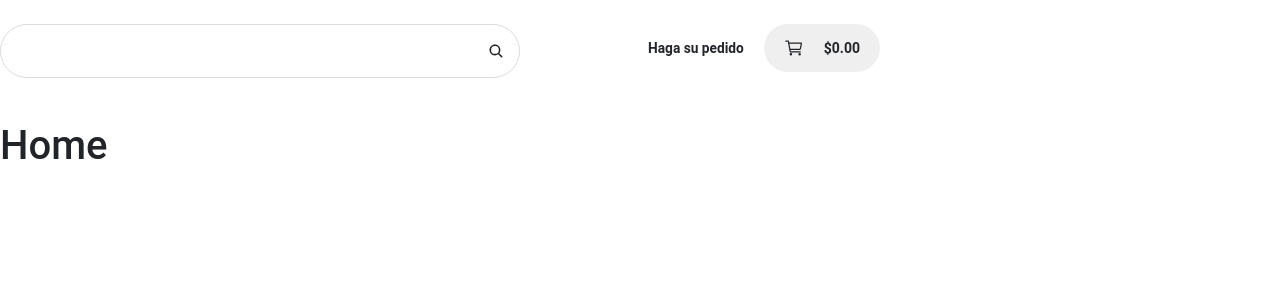
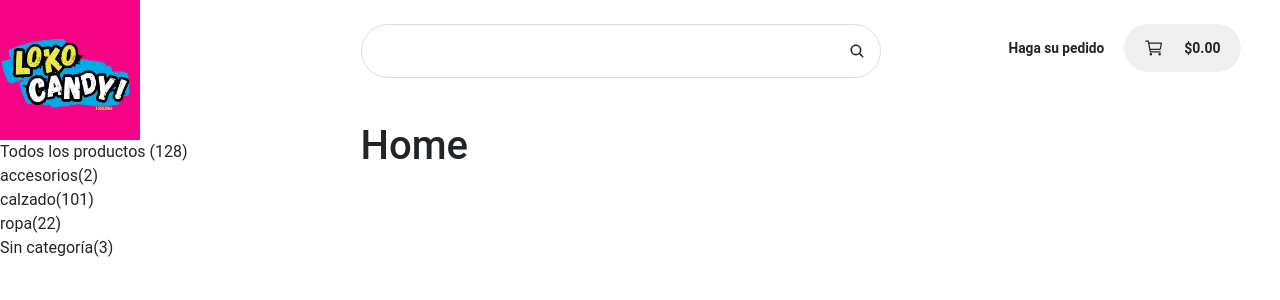
Before and after one commit to Yu13ppe/Lokocandy, a React (Create React App) app: page / in a window 1280 px wide. Shown: the top 300 px of the page. Built offline with nearby package versions, Linux system fonts and the light colour scheme; a web font is replaced by a local one.

Commit message:
commit to continue

```diff
--- /dev/null
+++ b/src/Assets/Scss/_Home.scss
@@ -0,0 +1,37 @@
+.Content{
+    width: 100%;
+
+    display: grid;
+    grid-template-columns: 25% 75%;
+    margin: 0 auto;
+    max-width: 1290px;
+    width: 1290px;
+    height: 100vh;
+    min-height: 100vh;
+    max-height: 100vh;
+}
+
+
+.list-product {
+    overflow: hidden;
+    overflow-y: auto;
+    width: 100%;
+    height: 100%;
+    display: flex;
+    flex-direction: column;
+    padding-left: 4px;
+
+    display: flex;
+    // justify-content: space-evenly;
+    flex: 1 1;
+
+    overflow: visible;
+    overflow-y: visible;
+    width: auto;
+    height: auto;
+
+    @media screen and (min-width: 1023px){
+        padding-left: 2.375rem;
+        padding-right: 2.375rem;
+    }
+}
--- /dev/null
+++ b/src/Assets/Scss/_SideBar.scss
@@ -0,0 +1,81 @@
+.SiderBar {
+    margin-right: 6px;
+    box-sizing: border-box;
+    width: 100%;
+    overflow: clip;
+    position: relative;
+    border-right: 1px solid #dcdcdc;
+    padding: 10px 0 0;
+
+
+    .SideBar-Items {
+        font-size: .875rem;
+
+        display: flex;
+        flex-direction: row;
+        flex-wrap: wrap;
+        align-items: stretch;
+
+        height: 100%;
+        background-color: #fff;
+        justify-content: space-between;
+        position: relative;
+        padding: 1rem;
+        margin: 0;
+        overflow: hidden;
+        overflow-y: auto;
+
+        position: fixed;
+        max-width: 316.5px;
+        width: calc(25vw - 6px);
+        padding-bottom: 2rem;
+        height: 97vh;
+
+        @media only screen and (min-width: 1025px) {
+            padding: 1.25rem 2.5rem;
+        }
+
+        .SideBar-Profile {
+            margin-bottom: 1rem;
+            flex-direction: column !important;
+            display: flex !important;
+            align-content: baseline;
+            font-family: Inter, sans-serif;
+            font-weight: 400;
+
+            position: relative;
+            display: flex;
+            flex-direction: row;
+            flex-wrap: wrap;
+            justify-content: inherit;
+            align-items: stretch;
+            width: 100% !important;
+            padding: 1rem 0;
+
+            justify-content: flex-start;
+
+            .image {
+                position: relative;
+                display: inline-block;
+                vertical-align: middle;
+                max-width: 100%;
+                background-color: transparent;
+
+                margin-right: 0.25em;
+                display: inline-block;
+                width: 2em;
+                height: 2em;
+                border-radius: 500rem;
+            }
+
+            img {
+                overflow-clip-margin: content-box;
+                overflow: clip;
+
+                border: 1px solid #e0e0e0;
+
+                max-width: 100%;
+            }
+        }
+    }
+}
--- a/src/Assets/Scss/index.scss
+++ b/src/Assets/Scss/index.scss
@@ -1,4 +1,6 @@
 @use 'NavBar';
+@use 'SideBar';
+@use 'Home';
 
 *{
     margin: 0;
--- a/src/Components/SideBar.js
+++ b/src/Components/SideBar.js
@@ -0,0 +1,69 @@
+import React from 'react'
+import Logo from '../Assets/Images/LokoCandy-Logo.jpg'
+
+function SideBar() {
+  return (
+    <div className='SideBar'>
+      <div className='SideBar-Items scrollbar'>
+        <div className='SideBar-Profile'>
+          <img className='image' alt='LokoCandy' src={Logo} style={{ width: '8.75rem', height: '8.75rem', color: 'black' }} />
+        </div>
+        <div className='SideBar-Categories'>
+          <div className='Categories'>
+            <section>
+              <div role="list" className="ui selection list">
+                <div role="listitem" className="item categories__item active" id="all">
+                  <div className="content">
+                    <span>Todos los productos (128)</span>
+                  </div>
+                </div>
+                <div role="listitem" className="item">
+                  <div className="content categories__item flex ">
+                    <div>
+                      accesorios
+                      <span className="categories__item__total_products">
+                        (2)
+                      </span>
+                    </div>
+                  </div>
+                </div>
+                <div role="listitem" className="item">
+                  <div className="content categories__item flex ">
+                    <div>calzado<span className="categories__item__total_products">
+                      (101)
+                    </span>
+                    </div>
+                  </div>
+                </div>
+                <div role="listitem" className="item">
+                  <div className="content categories__item flex ">
+                    <div>ropa<span className="categories__item__total_products">
+                      (22)
+                    </span>
+                    </div>
+                  </div>
+                </div>
+                <div role="listitem" className="item">
+                  <div className="content categories__item flex ">
+                    <div>
+                      Sin categoría
+                      <span className="categories__item__total_products">
+                        (3)
+                      </span>
+                    </div>
+                  </div>
+                </div>
+              </div>
+            </section>
+          </div>
+        </div>
+
+        <div></div>
+        <div></div>
+        <div></div>
+      </div>
+    </div>
+  )
+}
+
+export { SideBar }
--- a/src/Pages/Home.js
+++ b/src/Pages/Home.js
@@ -1,13 +1,18 @@
 import React from 'react'
 import { NavBar } from '../Components/NavBar'
+import { SideBar } from '../Components/SideBar'
 
 function Home() {
   return (
-    <div>
-      <NavBar />
-      <h1>Home</h1>
+    <div className='Content'>
+      <SideBar />
+      <div className='list-product'>
+        <NavBar />
+        <h1>Home</h1>
+
+      </div>
     </div>
   )
 }
 
-export {Home}
+export { Home }
```
Also changed, not shown: src/Config/Routes.js (+0 -19 lines), src/Assets/Images/LokoCandy-Logo.jpg (added), src/Components/Footer.js (deleted).
